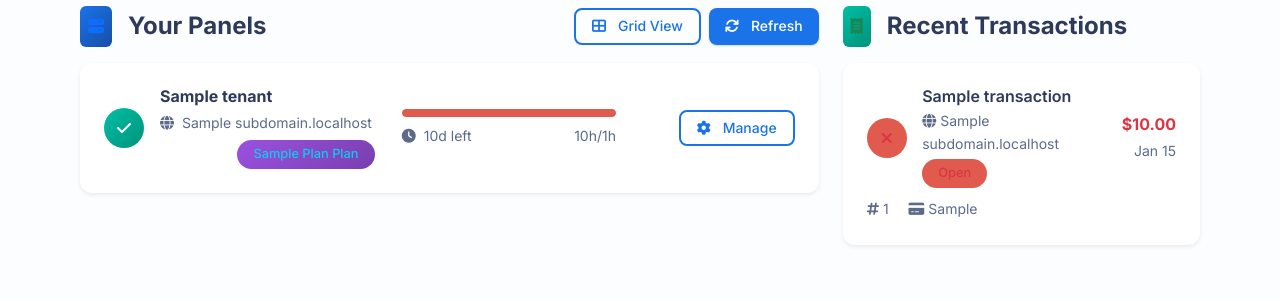
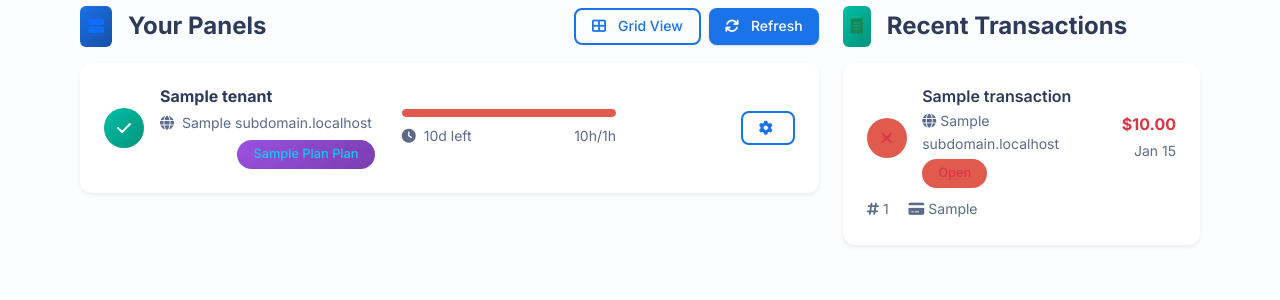
Before and after one commit to tovfikur/odoo-multi-tenant-system, a Flask app: template saas_manager/templates/billing/billing_overview.html in a window 1280 px wide. Shown: the part 688-988 px from the top of the page. Run offline with Flask 3, Linux system fonts and the light colour scheme; the template is opened without the code that fills it: most values are stand-ins (such as "Sample title", 1, 10 or a date in 2020); parts of the project's set-up code (start-up, migrations or seed data) failed here and were passed over; some libraries are stand-ins or nearby versions.

Commit message:
fix: Remove button text for manage and open actions to streamline UI

```diff
--- a/saas_manager/templates/billing/billing_overview.html
+++ b/saas_manager/templates/billing/billing_overview.html
@@ -513,7 +513,7 @@ current_user.company_name or 'Khudroo' }}{% endblock %} {% block extra_head %}
                         class="btn btn-outline-primary btn-sm flex-fill flex-lg-grow-0"
                         title="Manage tenant settings"
                       >
-                        <i class="fas fa-cog me-1"></i>Manage
+                        <i class="fas fa-cog me-1"></i>
                       </a>
                       {% if tenant.billing_status == 'expired' or
                       (tenant.billing_info and
@@ -549,7 +549,7 @@ current_user.company_name or 'Khudroo' }}{% endblock %} {% block extra_head %}
                         class="btn btn-success btn-sm flex-fill flex-lg-grow-0"
                         title="Open panel in new tab"
                       >
-                        <i class="fas fa-external-link-alt me-1"></i>Open
+                        <i class="fas fa-external-link-alt me-1"></i>
                       </a>
                       {% endif %}
                     </div>
```
